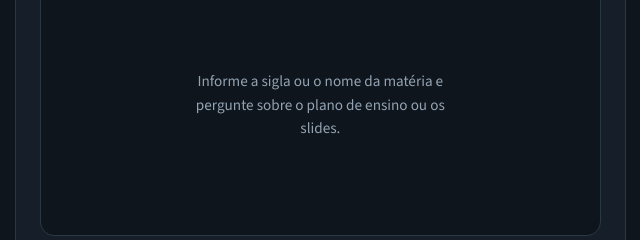
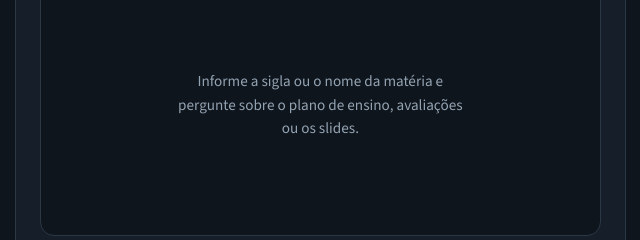
Before and after one commit to ca-th/Agente-Estudos, a plain HTML site: page src/frontend/index.html in a window 1280 px wide. Shown: the part 470-710 px from the top of the page, 550-1190 px from the left. Drawn offline with nearby package versions, Linux system fonts and the light colour scheme.

Commit message:
Interface do projeto

```diff
--- a/src/frontend/index.html
+++ b/src/frontend/index.html
@@ -71,7 +71,7 @@
 
         <div id="chatLog" class="chat-log" aria-live="polite">
           <p class="chat-empty">
-            Informe a sigla ou o nome da matéria e pergunte sobre o plano de ensino ou os slides.
+            Informe a sigla ou o nome da matéria e pergunte sobre o plano de ensino, avaliações ou os slides.
           </p>
         </div>
 
```
Also changed, not shown: 1 other file.
